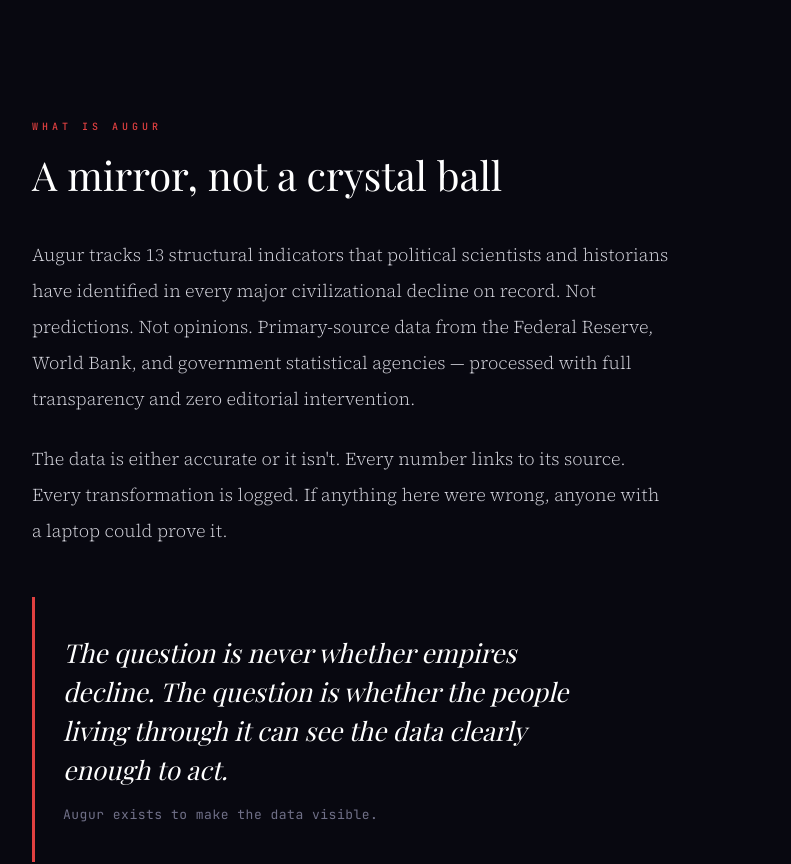
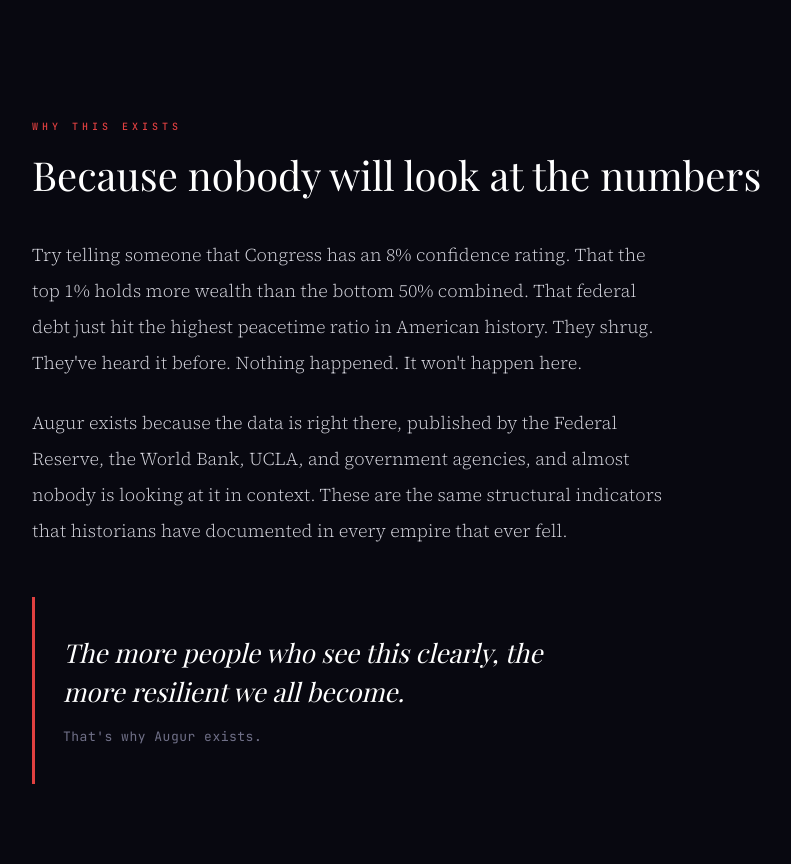
Before and after one commit to blyons044/augur, a React (Create React App) app in the folder frontend/: page / in a window 1280 px wide. Shown: the part 800-1664 px from the top of the page, without its empty margins (160-951 px from the left). Built offline with nearby package versions, Linux system fonts and the light colour scheme; no server answers; the HTML template or start-up script is replaced by a standard one; a web font is replaced by a local one.

Commit message:
Replace copy with editorial voice

```diff
--- a/frontend/src/pages/LandingPage.js
+++ b/frontend/src/pages/LandingPage.js
@@ -119,24 +119,26 @@
       {/* ---- WHAT IS AUGUR ---- */}
       <section className={`content-section reveal-section ${isVisible('what') ? 'visible' : ''}`} id="what">
         <div className="section-inner">
-          <span className="section-label">What is Augur</span>
-          <h2 className="section-title">A mirror, not a crystal ball</h2>
+          <span className="section-label">Why this exists</span>
+          <h2 className="section-title">Because nobody will look at the numbers</h2>
           <div className="section-body">
             <p>
-              Augur tracks 13 structural indicators that political scientists and
-              historians have identified in every major civilizational decline on record.
-              Not predictions. Not opinions. Primary-source data from the Federal Reserve,
-              World Bank, and government statistical agencies — processed with full
-              transparency and zero editorial intervention.
+              Try telling someone that Congress has an 8% confidence rating.
+              That the top 1% holds more wealth than the bottom 50% combined.
+              That federal debt just hit the highest peacetime ratio in American
+              history. They shrug. They've heard it before. Nothing happened.
+              It won't happen here.
             </p>
             <p>
-              The data is either accurate or it isn't. Every number links to its
-              source. Every transformation is logged. If anything here were wrong,
-              anyone with a laptop could prove it.
+              Augur exists because the data is right there, published by the
+              Federal Reserve, the World Bank, UCLA, and government agencies,
+              and almost nobody is looking at it in context. These are the same
+              structural indicators that historians have documented in every
+              empire that ever fell.
             </p>
             <blockquote className="pull-quote">
-              The question is never whether empires decline. The question is whether the people living through it can see the data clearly enough to act.
-              <span className="quote-context">Augur exists to make the data visible.</span>
+              The more people who see this clearly, the more resilient we all become.
+              <span className="quote-context">That's why Augur exists.</span>
             </blockquote>
           </div>
         </div>
--- a/frontend/src/pages/NarrativeMode.js
+++ b/frontend/src/pages/NarrativeMode.js
@@ -40,7 +40,7 @@
   {
     id: 'intro',
     title: 'Five minutes that might change how you see your country',
-    body: "What you're about to see is not opinion. It's not prediction. It's publicly available data from the Federal Reserve, the World Bank, UCLA, and government statistical agencies \u2014 processed with zero editorial intervention and presented exactly as it is.",
+    body: "What you're about to see is publicly available data from the Federal Reserve, the World Bank, UCLA, and government statistical agencies \u2014 processed with zero editorial intervention and presented exactly as it is.",
     note: "Every number links to its source. If anything here were wrong, anyone with a laptop could prove it.",
   },
   {
```
